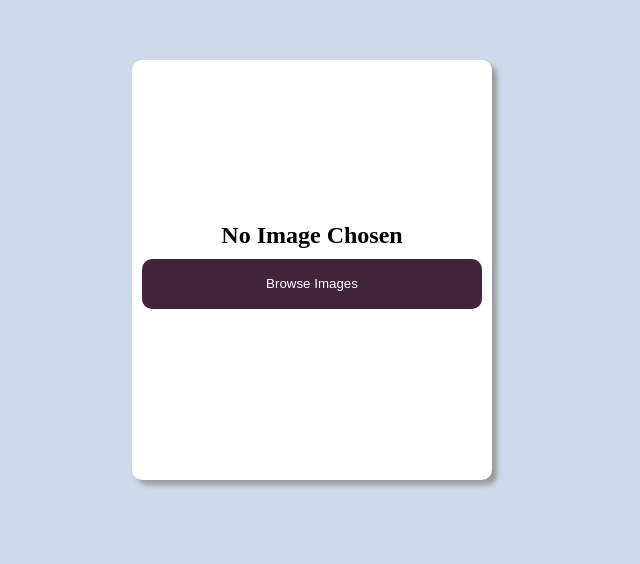
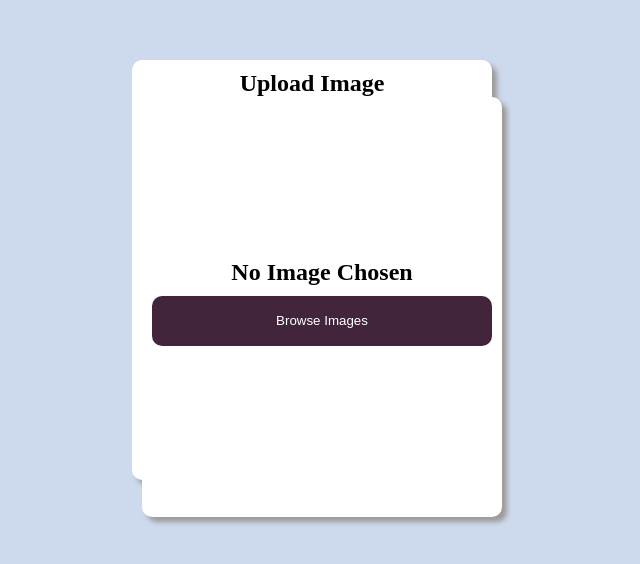
Before and after one commit to bryanguillen/ipfs-poc, a React (Create React App) app: page / in a window 1280 px wide. Shown: the part 130-694 px from the top of the page, without its empty margins (328-968 px from the left). Built offline with nearby package versions, Linux system fonts and the light colour scheme.

Commit message:
feat: add support for rendering different views within AppModal after submit

```diff
--- a/src/App.js
+++ b/src/App.js
@@ -1,14 +1,32 @@
-import { useState } from 'react';
+import { useEffect, useState } from 'react';
 import { create } from 'ipfs-http-client';
-import ImagePreview from './components/image-preview/ImagePreview';
+import AppModal from './components/app-modal/AppModal';
+import UploadFileSuccess from './components/upload-file-success/UploadFileSuccess'
 import UploadForm from './components/upload-form/UploadForm'
 import './App.css';
 
 function App() {
   const [image, setImage] = useState(null);
   const [imageUrl, setImageUrl] = useState('');
+  const [modalTitle, setModalTitle] = useState('Upload Image')
   const [submittingForm, setSubmittingForm] = useState(false);
   const [uploadFormError, setUploadFormError] = useState(false);
+  const [viewName, setViewName] = useState('');
+
+  const FILE_UPLOAD_SUCCESS = 'file-upload-success';
+
+  /**
+   * @description Effect for updating the view name when an image is uploaded;
+   * it's needed b/c we need the image url first, and since state updates
+   * can be async, this is the safest way of triggering the view update
+   */
+  useEffect(() => {
+    // Do not run on init
+    if (imageUrl) {
+      setViewName(FILE_UPLOAD_SUCCESS);
+      setModalTitle('File Upload Success');
+    }
+  }, [imageUrl]);
 
   /**
    * @description Function used to handle submit
@@ -17,15 +35,41 @@ function App() {
   async function onSubmit() {
     setSubmittingForm(true);
     uploadFileToIpfs()
-    .then(url => {
+      .then(url => {
+        setImageUrl(url);
         setSubmittingForm(false);
-        setImageUrl(url);
       })
       .catch(error => {
         console.log(error);
+        setUploadFormError(true);
         setSubmittingForm(false);
-        setUploadFormError(true);
       });
+  }
+
+  /**
+   * @description Function used to render the correct view within the modal;
+   * it's essentially used to wrap the switch statement
+   * @returns {Object}
+   */
+  function renderView() {
+    switch(viewName) {
+      case FILE_UPLOAD_SUCCESS:
+        return (
+          <UploadFileSuccess
+            imageUrl={imageUrl}
+          />
+        )
+      default:
+        return (
+          <UploadForm
+            errorExists={uploadFormError}
+            imageName={image ? image.name : ''}
+            onChange={(event) => setImage(event.target.files[0])}
+            onSubmit={onSubmit}
+            submitting={submittingForm}
+          />
+        )
+    }
   }
 
   /**
@@ -45,20 +89,9 @@ function App() {
 
   return (
     <div className="app">
-      {
-        imageUrl ?
-            <ImagePreview
-              imageUrl={imageUrl}
-            />
-          :
-            <UploadForm
-              errorExists={uploadFormError}
-              imageName={image ? image.name : ''}
-              onChange={(event) => setImage(event.target.files[0])}
-              onSubmit={onSubmit}
-              submitting={submittingForm}
-            />
-      }
+      <AppModal title={modalTitle}>
+        {renderView()}
+      </AppModal>
     </div>
   );
 }
```
